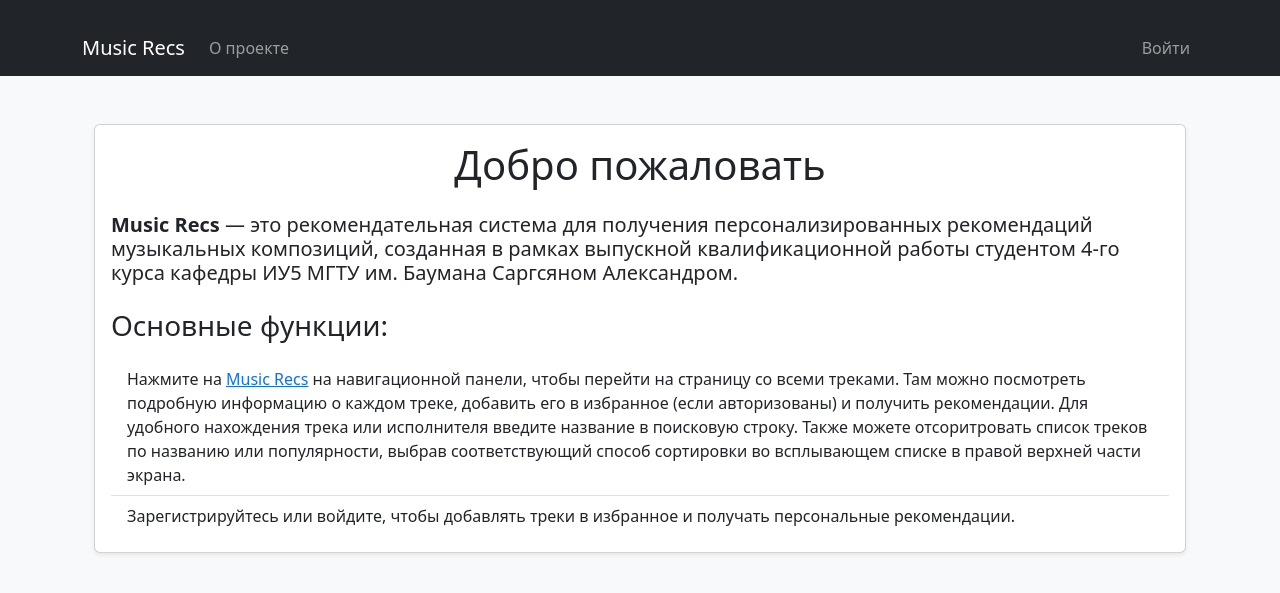
After one commit to Blessed011/graduatework, a Django app: template musicrecs/templates/musicrecs/about.html in a window 1280 px wide. The commit adds this page. Shown: the top 593 px of the page. Run offline with Django 5.2, Linux system fonts and the light colour scheme; the template is opened without the code that fills it, so the values that code supplies are empty; some libraries are stand-ins or nearby versions.

Commit message:
recommendations sorted and about page added

```diff
--- /dev/null
+++ b/musicrecs/templates/musicrecs/about.html
@@ -0,0 +1,39 @@
+{% extends 'musicrecs/base.html' %}
+
+{% block content %}
+<div class="container mt-5">
+    <div class="card shadow-sm">
+        <div class="card-body">
+            <h1 class="card-title text-center">
+                Добро пожаловать{% if request.session.user_name %}, {{ request.session.user_name }}{% endif %}
+            </h1>
+
+            <h5 class="card-text mt-4">
+                <strong>Music Recs</strong> — это рекомендательная система для получения персонализированных рекомендаций музыкальных композиций, созданная в рамках выпускной квалификационной работы студентом 4-го курса кафедры ИУ5 МГТУ им. Баумана Саргсяном Александром.
+            </h5>
+
+            <h3 class="mt-4">Основные функции:</h3>
+            <ul class="list-group list-group-flush mt-3">
+                <li class="list-group-item">
+                    Нажмите на <a href="{% url 'get_tracks' %}">Music Recs</a> на навигационной панели, чтобы перейти на страницу со всеми треками. Там можно посмотреть подробную информацию о каждом треке, добавить его в  {% if request.session.user_id %} <a href="{% url 'get_favorites' user_id=request.session.user_id %}">Избранное</a> {% else %} избранное (если авторизованы) {% endif %} и получить рекомендации. Для удобного нахождения трека или исполнителя введите название в поисковую строку. Также можете отсоритровать список треков по названию или популярности, выбрав соответствующий способ сортировки во всплывающем списке в правой верхней части экрана.
+                </li>
+                {% if request.session.user_id %}
+                    <li class="list-group-item">
+                        Перейдите в <a href="{% url 'get_favorites' user_id=request.session.user_id %}">Избранное</a>, чтобы увидеть список добавленных вами треков.
+                    </li>
+                    <li class="list-group-item">
+                        Получите персональные рекомендации на основе ваших любимых треков прямо из раздела <a href="{% url 'get_favorites' user_id=request.session.user_id %}">Избранное</a>.
+                    </li>
+                    <li class="list-group-item">
+                        Самое время испытать систему!
+                    </li>
+                {% else %}
+                    <li class="list-group-item">
+                        Зарегистрируйтесь или войдите, чтобы добавлять треки в избранное и получать персональные рекомендации.
+                    </li>
+                {% endif %}
+            </ul>
+        </div>
+    </div>
+</div>
+{% endblock %}
--- a/musicrecs/templates/musicrecs/base.html
+++ b/musicrecs/templates/musicrecs/base.html
@@ -3,7 +3,7 @@
 <head>
     <meta charset="UTF-8" />
     <meta name="viewport" content="width=device-width, initial-scale=1.0" />
-    <title>{% block title %}Music Recommendation System{% endblock %}</title>
+    <title>{% block title %}Music Recs{% endblock %}</title>
     <link rel="stylesheet" href="https://cdnjs.cloudflare.com/ajax/libs/bootstrap/5.3.0/css/bootstrap.min.css" />
     <style>
         body {
@@ -23,6 +23,11 @@
     <div class="container">
         <a class="navbar-brand" href="{% url 'get_tracks' %}">Music Recs</a>
         <div class="collapse navbar-collapse">
+            <ul class="navbar-nav mr-auto">
+                <li class="nav-item">
+                  <a class="nav-link" href="{% url 'about' %}">О проекте</a>
+                </li>
+            </ul>
             <ul class="navbar-nav ms-auto">
                 {% if request.session.user_id %}
                 <li class="nav-item">
--- a/musicrecs/urls.py
+++ b/musicrecs/urls.py
@@ -13,4 +13,5 @@
     path("recommend/track/<int:track_id>/", get_track_recommendations, name="get_track_recommendations"),
     path("favorites/<int:user_id>/recommend/", get_favorites_recommendations, name="get_favorites_recommendations"),
     path("recommendations/", show_recommendations, name="show_recommendations"),
+    path('about/', about, name='about'),
 ]
```
Also changed, not shown: musicrecs/recommendations.py (+6 -4 lines), musicrecs/views.py (+10 -3 lines).
